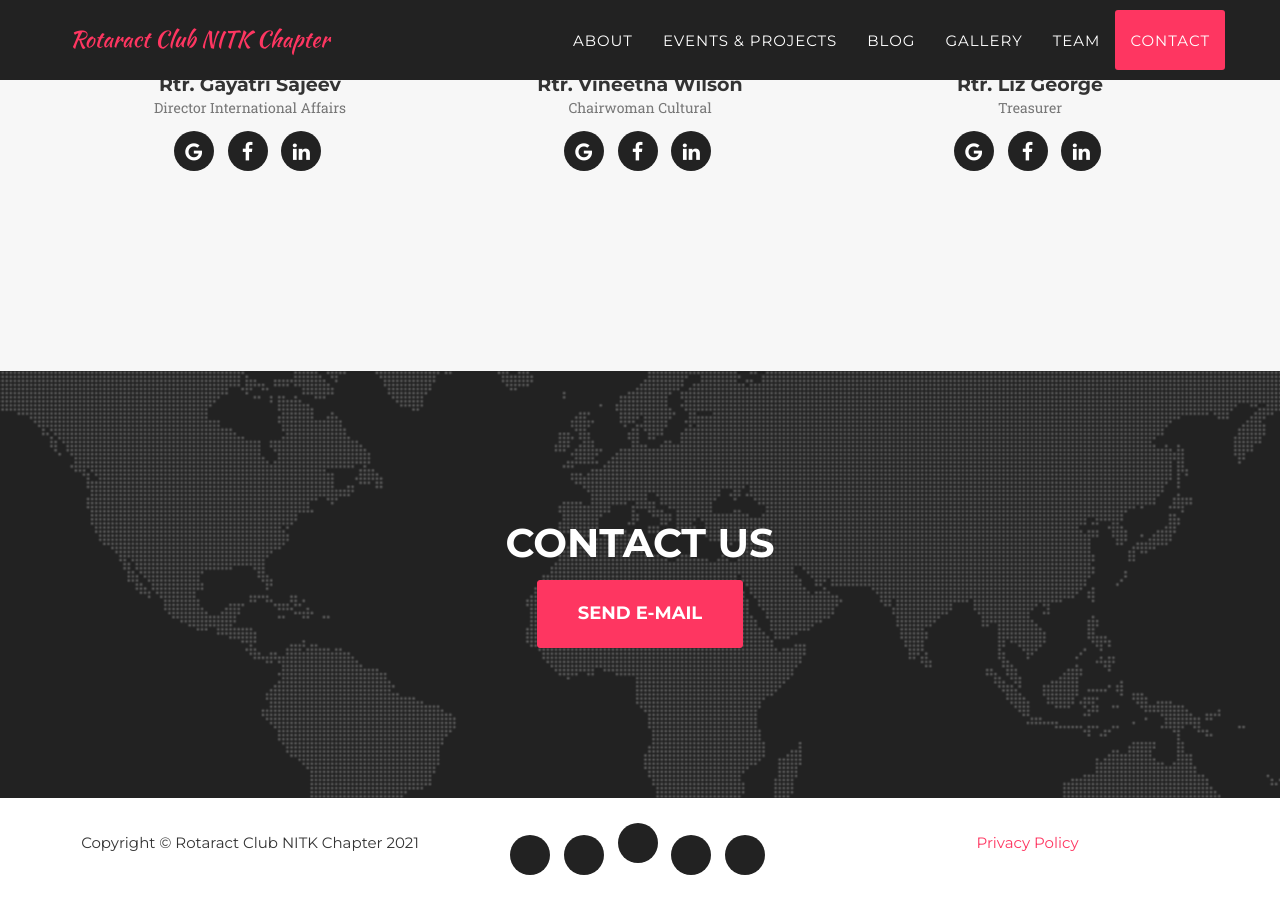
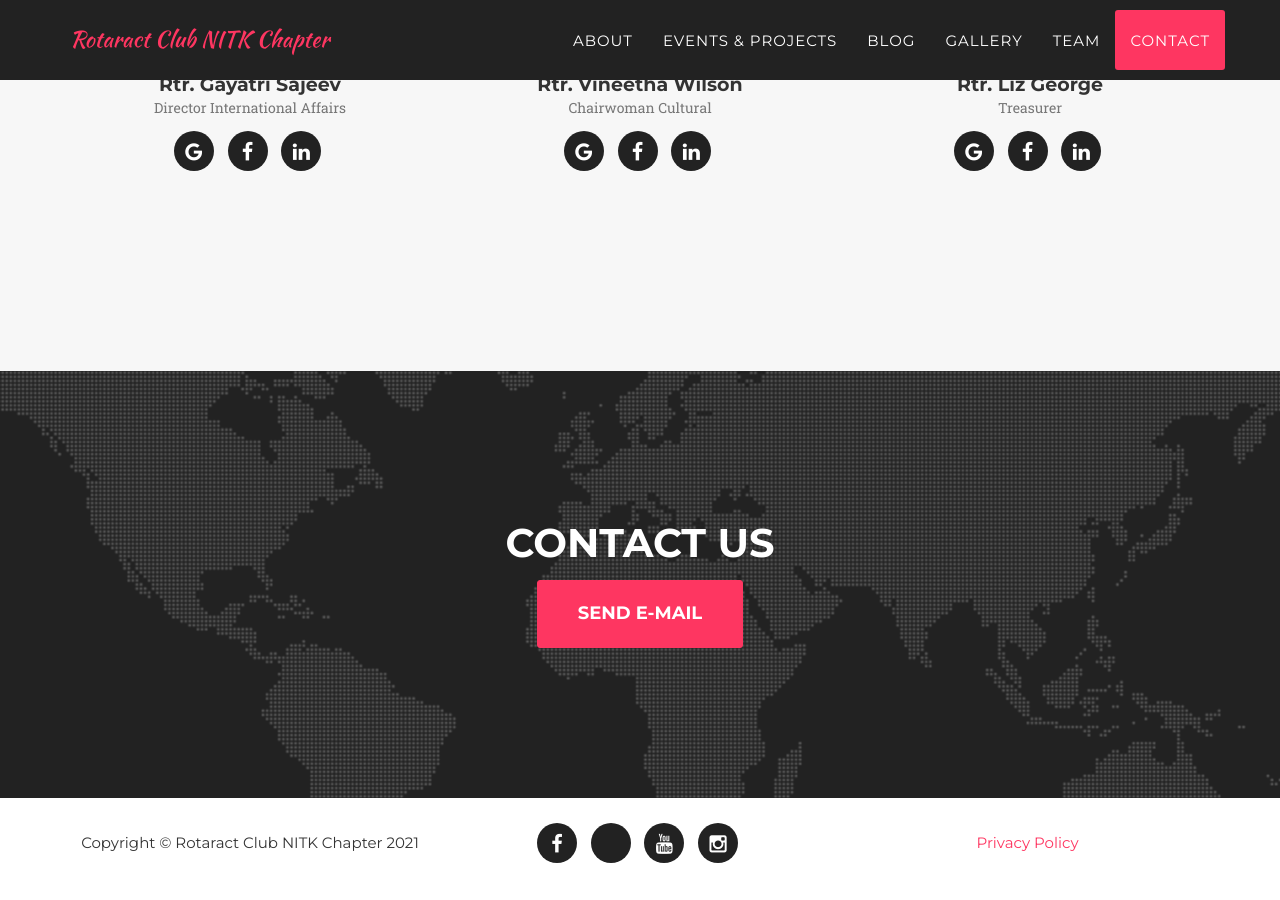
Before and after one commit to rotonitkweb/rotonitkweb.github.io, a Jekyll site: the page built from index.html, in a window 1280 px wide and 900 px high, scrolled down 5373 px. Built offline with Jekyll 4.4.1, drawn with Linux system fonts in a browser that asks for light colours; some web fonts are replaced.

Commit message:
Footer changed

```diff
--- a/_config.yml
+++ b/_config.yml
@@ -175,16 +175,14 @@ people:
 
 legal: "Privacy Policy"
 social:
-  - url: https://twitter.com
-    icon: "fab fa-twitter"
   - url: https://www.facebook.com/RotaractClubNITK/
-    icon: "fab fa-facebook-f"
+    icon: "fa fa-facebook-f"
   - url: https://www.linkedin.com/company/rotaract-club-nitk-chapter/
-    icon: "fab fa-linkedin-in"
+    icon: "fa fa-linkedin-in"
   - url: https://www.youtube.com/channel/UChDkd089CGeiYpAySOdcE0A
-    icon: "fab fa-youtube"
+    icon: "fa fa-youtube"
   - url: https://www.instagram.com/rotaract_nitk/
-    icon: "fab fa-instagram"
+    icon: "fa fa-instagram"
 
 analytics:
   google:
```
Also changed, not shown: _includes/footer.html (indentation only).
